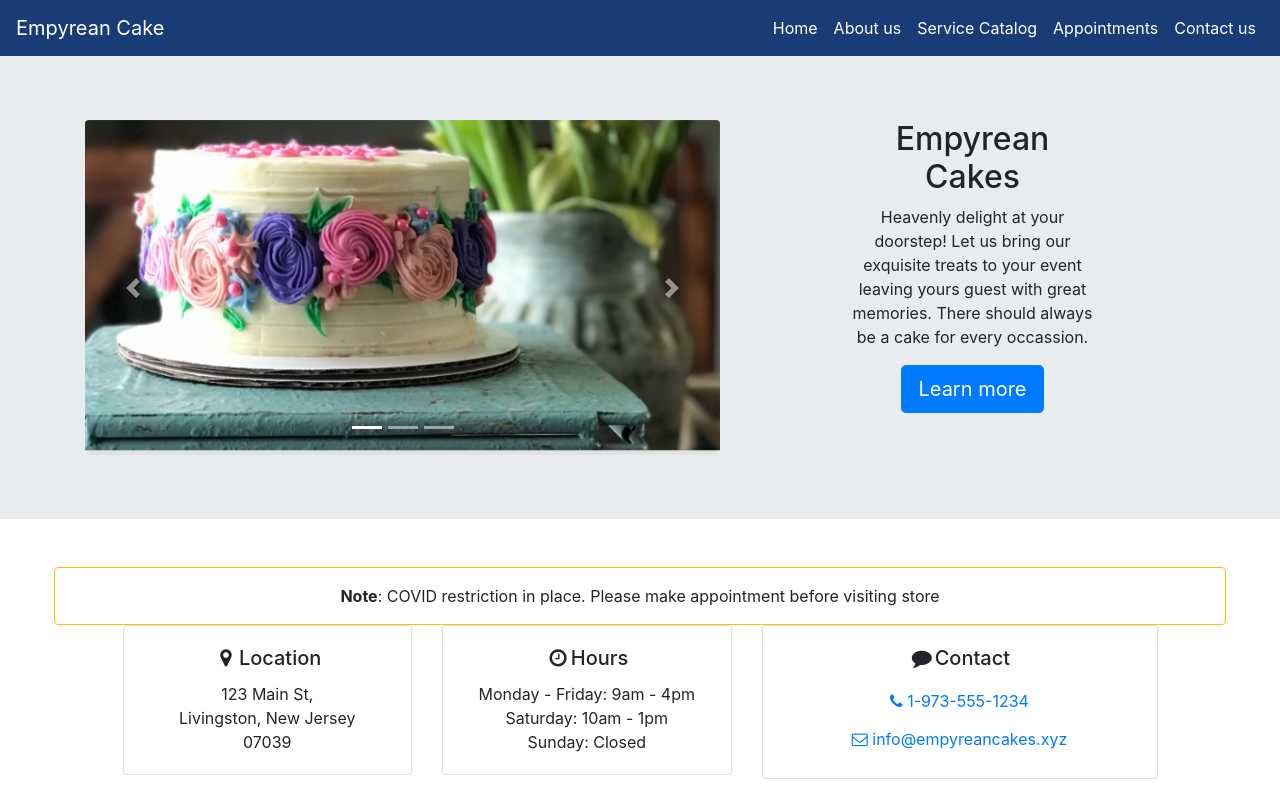
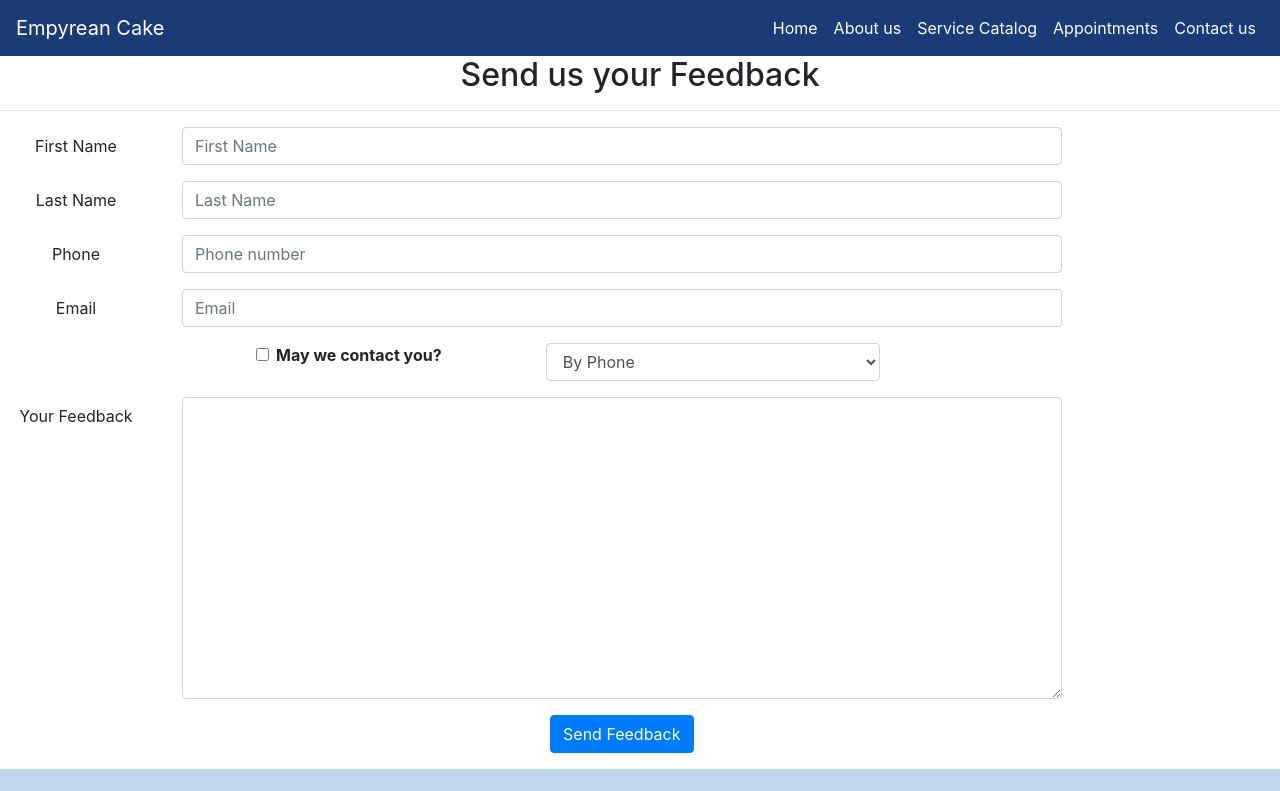
Before and after one commit to hadekoya/empyrean_cake_react, a React (Create React App) app: page /contact in a window 1280 px wide. Before the commit this address led to /home. Shown: the top 791 px of the page. Built offline with nearby package versions, Linux system fonts and the light colour scheme.

Commit message:
controlled form - contact

```diff
--- a/src/components/ContactComponent.js
+++ b/src/components/ContactComponent.js
@@ -0,0 +1,233 @@
+import React, { Component } from "react";
+import {
+  Breadcrumb,
+  BreadcrumbItem,
+  Button,
+  Form,
+  FormGroup,
+  Label,
+  Input,
+  Col,
+  FormFeedback,
+} from "reactstrap";
+import { Link } from "react-router-dom";
+
+class Contact extends Component {
+
+  constructor(props) {
+        super(props);
+        this.state = {
+            firstName: "",
+            lastName: "",
+            phoneNum: "",
+            email: "",
+            agree: false,
+            contactType: "By Phone",
+            feedback: "",
+            touched: {
+                firstName: false,
+                lastName: false,
+                phoneNum: false,
+                email: false,
+            }
+        };
+
+    this.handleInputChange = this.handleInputChange.bind(this);
+    this.handleSubmit = this.handleSubmit.bind(this);
+  }
+
+  handleInputChange(event) {
+    const target = event.target;
+    const name = target.name;
+    const value = target.type === "checkbox" ? target.checked : target.value;
+
+    this.setState({
+      [name]: value,
+    });
+  }
+
+  handleSubmit(event) {
+    console.log("Current state is: " + JSON.stringify(this.state));
+    alert("Current state is: " + JSON.stringify(this.state));
+    event.preventDefault();
+  }
+
+  validate(firstName, lastName, phoneNum, email) {
+    const errors = {
+      firstName: "",
+      lastName: "",
+      phoneNum: "",
+      email: "",
+    };
+
+    if (this.state.touched.firstName) {
+      if (firstName.length < 2) {
+        errors.firstName = "First name must be at least 2 characters.";
+      } else if (firstName.length > 15) {
+        errors.firstName = "First name must be 15 or less characters.";
+      }
+    }
+
+    if (this.state.touched.lastName) {
+      if (lastName.length < 2) {
+        errors.lastName = "Last name must be at least 2 characters.";
+      } else if (lastName.length > 15) {
+        errors.lastName = "Last name must be 15 or less characters.";
+      }
+    }
+
+    const reg = /^\d+$/;
+    if (this.state.touched.phoneNum && !reg.test(phoneNum)) {
+      errors.phoneNum = "The phone number should contain only numbers.";
+    }
+
+    if (this.state.touched.email && !email.includes("@")) {
+      errors.email = "Email should contain a @";
+    }
+
+    return errors;
+  }
+
+  handleBlur = (field) => () => {
+    this.setState({
+      touched: { ...this.state.touched, [field]: true },
+    });
+  };
+
+
+  render() {
+          const errors = this.validate(
+      this.state.firstName,
+      this.state.lastName,
+      this.state.phoneNum,
+      this.state.email
+    );
+    return (
+    <React.Fragment>
+
+     <div className="row row-content">
+          <div className="col-12">
+            <h2>Send us your Feedback</h2>
+            <hr />
+          </div>
+          <div className="col-md-10">
+            <Form onSubmit={this.handleSubmit}>
+              <FormGroup row>
+                <Label htmlFor="firstName" md={2}>
+                  First Name
+                </Label>
+                <Col md={10}>
+                  <Input
+                    type="text"
+                    id="firstName"
+                    name="firstName"
+                    placeholder="First Name"
+                    value={this.state.firstName}
+                    invalid={errors.firstName}
+                    onBlur={this.handleBlur("firstName")}
+                    onChange={this.handleInputChange}
+                  />
+                  <FormFeedback>{errors.firstName}</FormFeedback>
+                </Col>
+              </FormGroup>
+              <FormGroup row>
+                <Label htmlFor="lastName" md={2}>
+                  Last Name
+                </Label>
+                <Col md={10}>
+                  <Input
+                    type="text"
+                    id="lastName"
+                    name="lastName"
+                    placeholder="Last Name"
+                    value={this.state.lastName}
+                    invalid={errors.lastName}
+                    onBlur={this.handleBlur("lastName")}
+                    onChange={this.handleInputChange}
+                  />
+                  <FormFeedback>{errors.lastName}</FormFeedback>
+                </Col>
+              </FormGroup>
+              <FormGroup row>
+                <Label htmlFor="phoneNum" md={2}>
+                  Phone
+                </Label>
+                <Col md={10}>
+                  <Input
+                    type="tel"
+                    id="phoneNum"
+                    name="phoneNum"
+                    placeholder="Phone number"
+                    value={this.state.phoneNum}
+                    invalid={errors.phoneNum}
+                    onBlur={this.handleBlur("phoneNum")}
+                    onChange={this.handleInputChange}
+                  />
+                  <FormFeedback>{errors.phoneNum}</FormFeedback>
+                </Col>
+              </FormGroup>
+              <FormGroup row>
+                <Label htmlFor="email" md={2}>
+                  Email
+                </Label>
+                <Col md={10}>
+                  <Input
+                    type="email"
+                    id="email"
+                    name="email"
+                    placeholder="Email"
+                    value={this.state.email}
+                    invalid={errors.email}
+                    onBlur={this.handleBlur("email")}
+                    onChange={this.handleInputChange}
+                  />
+                  <FormFeedback>{errors.email}</FormFeedback>
+                </Col>
+              </FormGroup>
+              <FormGroup row>
+                                <Col md={{size: 4, offset: 2}}>
+                                    <FormGroup check>
+                                        <Label check>
+                                            <Input type="checkbox"
+                                                name="agree"
+                                                checked={this.state.agree}
+                                                onChange={this.handleInputChange} /> {' '}
+                                            <strong>May we contact you?</strong>
+                                        </Label>
+                                    </FormGroup>
+                                </Col>
+                                <Col md={4}>
+                                    <Input type="select" name="contactType"
+                                            value={this.state.contactType}
+                                            onChange={this.handleInputChange}>
+                                        <option>By Phone</option>
+                                        <option>By Email</option>
+                                    </Input>
+                                </Col>
+                            </FormGroup>
+                            <FormGroup row>
+                                <Label htmlFor="feedback" md={2}>Your Feedback</Label>
+                                <Col md={10}>
+                                    <Input type="textarea" id="feedback" name="feedback"
+                                        rows="12"
+                                        value={this.state.feedback}
+                                        onChange={this.handleInputChange}></Input>
+                                </Col>
+                            </FormGroup>
+                            <FormGroup row>
+                                <Col md={{size: 10, offset: 2}}>
+                                    <Button type="submit" color="primary">
+                                        Send Feedback
+                                    </Button>
+                                </Col>
+                            </FormGroup>
+
+            </Form>
+          </div>
+        </div>
+
+    </React.Fragment>
+    );
+  }
+}
+export default Contact;
--- a/src/components/MainComponent.js
+++ b/src/components/MainComponent.js
@@ -5,6 +5,7 @@
 import Header from "./HeaderComponent";
 import Footer from "./FooterComponent";
 import Home from "./HomepageComponent";
+import Contact from "./ContactComponent";
 import Appointment from "./AppointmentComponent";
 
 // import Contact from "./ContactComponent";
@@ -65,13 +66,15 @@
           <Route path="/home" component={Home} />
           <Route path="/about" component={About} />
           <Route path="/appointment" component={Appointment} />
+          <Route path="/contact" component={Contact} />
+
          {/*   <Route
             exact
             path="/directory"
             render={() => <Directory campsites={this.props.campsites} />}
           />
-          <Route path="/directory/:campsiteId" component={CampsiteWithId} />
-          <Route exact path="/contactus" component={Contact} />
+          <Route path="/directory/:campcontactussiteId" component={CampsiteWithId} />
+          <Route exact path="/" component={Contact} />
           <Route
             exact
             path="/aboutus"
```
